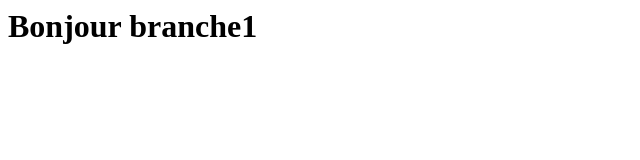
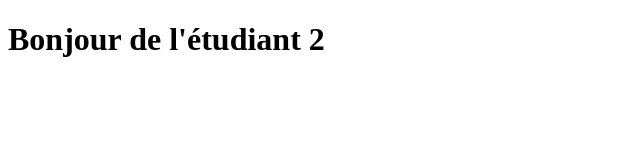
Before and after one commit to BernierBaptiste/Techonologie-web-avanc-bernier-chougourou, a plain HTML site: page index.html in a window 1280 px wide. Shown: the whole page, without its empty margins (0-640 px from the left). Drawn offline with Linux system fonts and the light colour scheme.

Commit message:
Modification index.html par etudiant 2

```diff
--- a/index.html
+++ b/index.html
@@ -1 +1,6 @@
-<h1>Bonjour branche1</h1>
+<!DOCTYPE html>
+<html>
+<body>
+    <h1>Bonjour de l'étudiant 2</h1>
+</body>
+</html>
```
